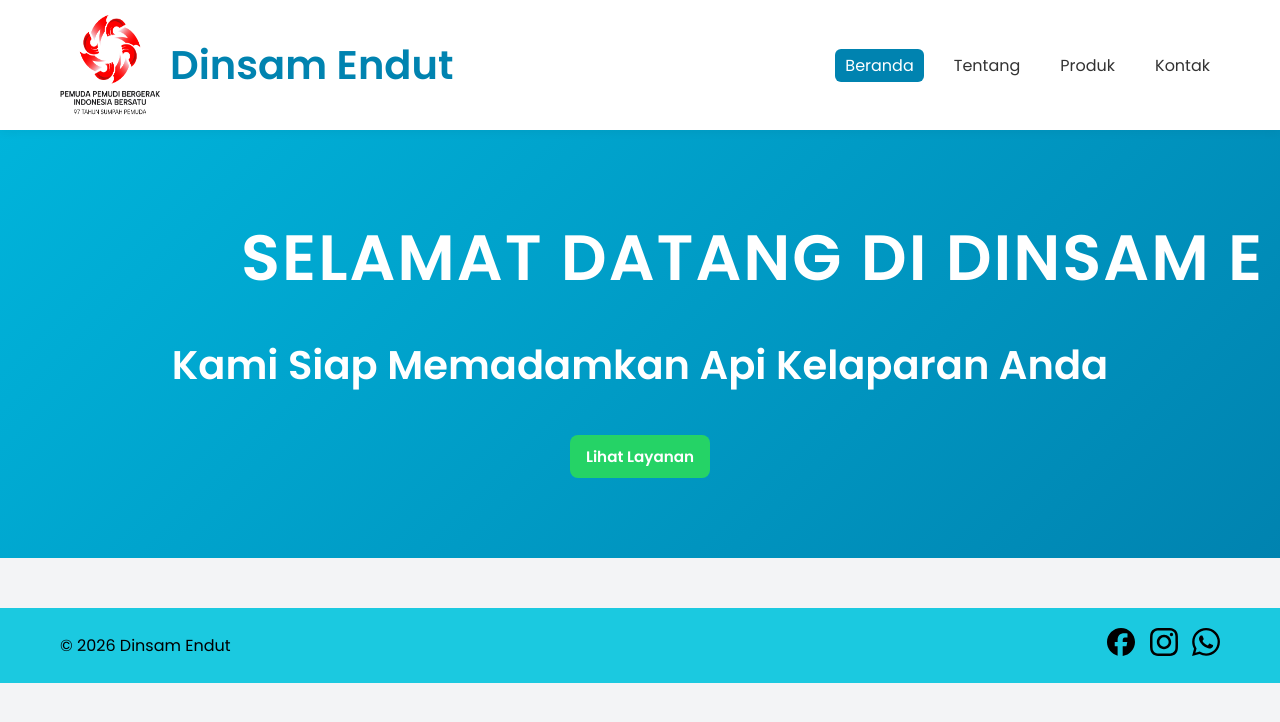
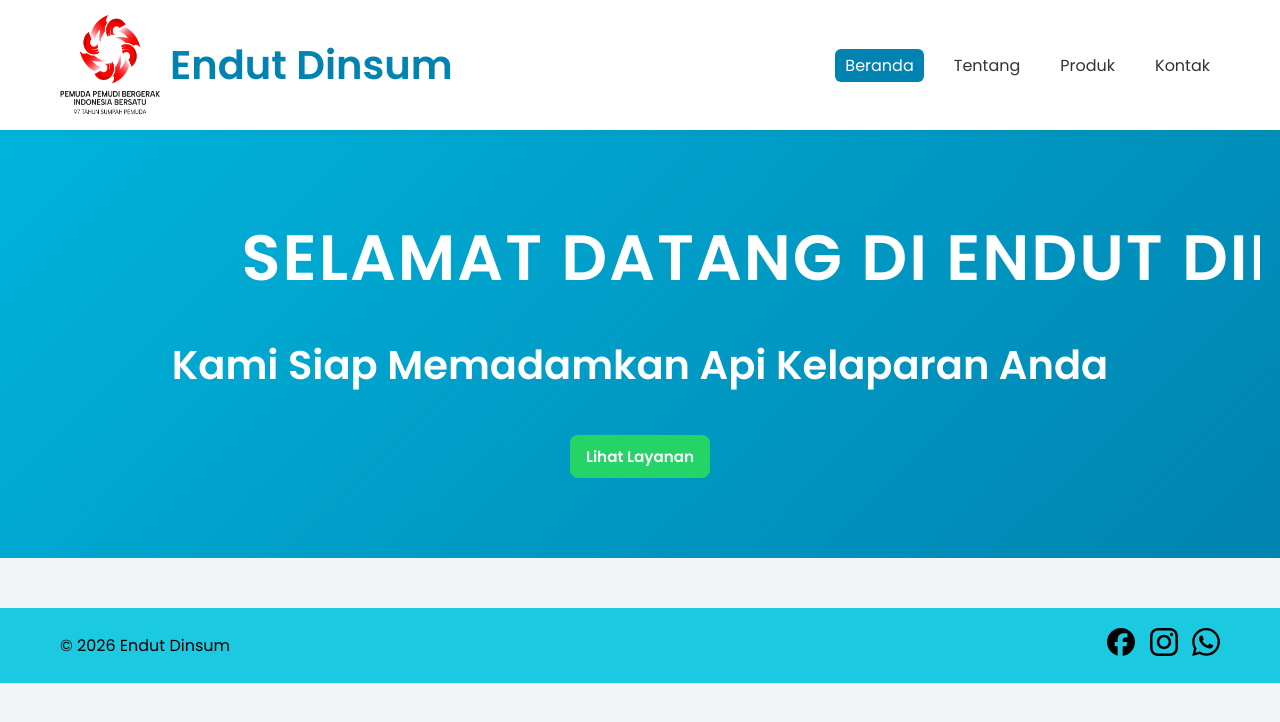
Before and after one commit to mujahidcorporation/DinsumEndut, a plain HTML site: page index.html in a window 1280 px wide. Drawn offline with Linux system fonts and the light colour scheme.

Commit message:
Change branding and footer text in index.html
Updated branding from 'Dinsam Endut' to 'Endut Dinsum' and modified footer copyright text.

```diff
--- a/index.html
+++ b/index.html
@@ -3,7 +3,7 @@
 <head>
   <meta charset="UTF-8" />
   <meta name="viewport" content="width=device-width, initial-scale=1" />
-  <title>Beranda - Dinsam Endut</title>
+  <title>Beranda - Endut Dinsum</title>
   <link rel="stylesheet" href="style.css" />
   <link href="https://fonts.googleapis.com/css2?family=Poppins:wght@400;600&display=swap" rel="stylesheet" />
 </head>
@@ -13,7 +13,7 @@
     <div class="container nav-container">
       <a href="index.html" class="brand">
         <img src="1.png" alt="Logo" />
-        <span class="brand-text">Dinsam Endut</span>
+        <span class="brand-text">Endut Dinsum</span>
       </a>
       <ul class="nav-links">
         <li><a href="index.html" class="active">Beranda</a></li>
@@ -26,7 +26,7 @@
  <!-- HERO SECTION -->
   <header class="hero">
     <div class="marquee">
-        <p>SELAMAT DATANG DI DINSAM ENDUT</p>
+        <p>SELAMAT DATANG DI ENDUT DINSUM</p>
     </div>
     <div class="container">
       <h1>Kami Siap Memadamkan Api Kelaparan Anda</h1>
@@ -37,7 +37,7 @@
   <!-- FOOTER -->
   <footer>
   <div class="container footer-container">
-    <p>&copy; 2026 Dinsam Endut</p>
+    <p>&copy; 2026 Endut Dinsum</p>
     <div class="social-media">
       <a href="https://facebook.com/namaperusahaan" target="_blank" rel="noopener" aria-label="Facebook">
         <img src="icons/facebook.svg" alt="Facebook" />
```
